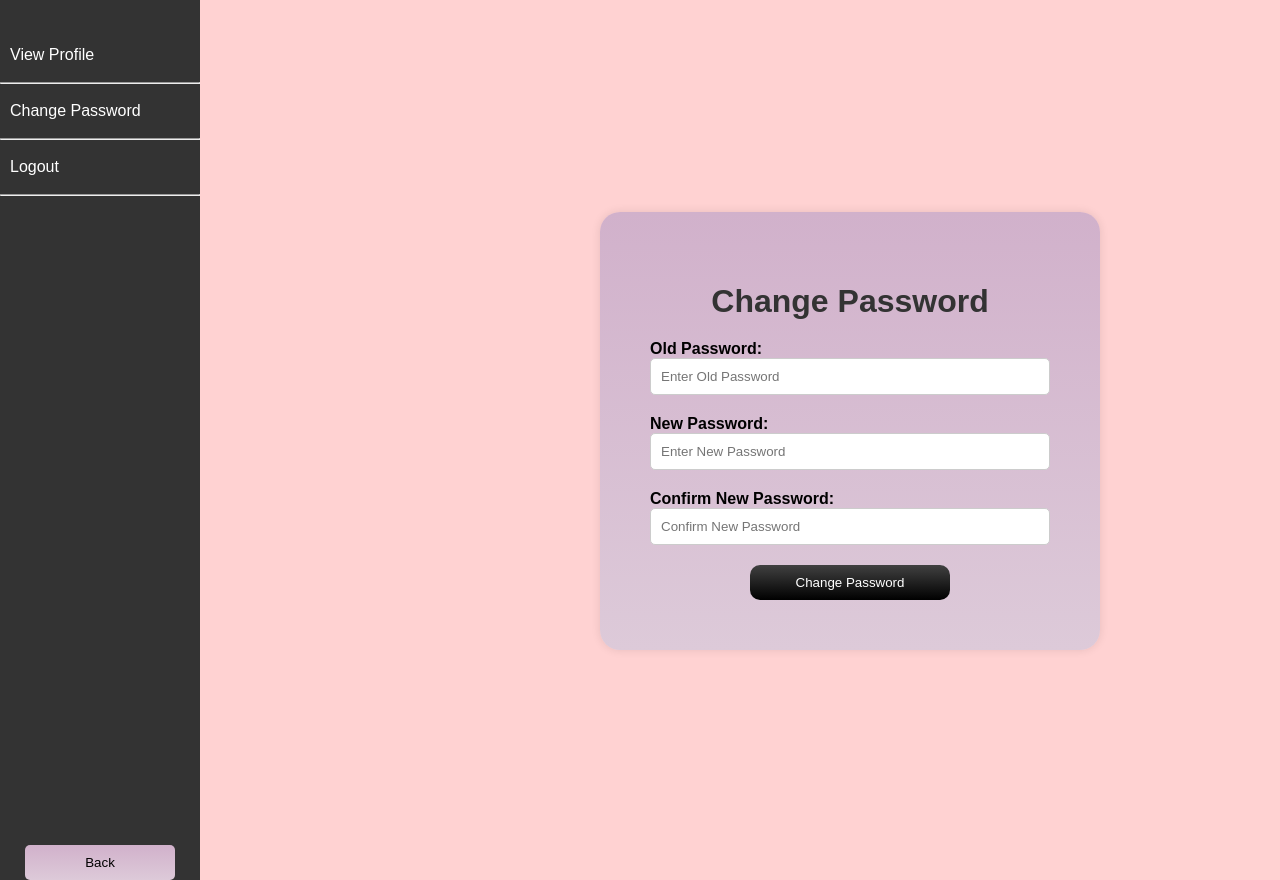
After one commit to selmanfariz18/asha_django, a Django app: page /change_password in a window 1280 px wide. The commit adds this page. Run offline with Django 5.2, Linux system fonts and the light colour scheme.

Commit message:
password reset done

```diff
--- /dev/null
+++ b/asha/ashaease/templates/change_password.html
@@ -0,0 +1,180 @@
+<!DOCTYPE html>
+<html lang="en">
+
+<head>
+    <meta charset="UTF-8">
+    <meta name="viewport" content="width=device-width, initial-scale=1.0">
+    <title>Change Password</title>
+    <style>
+        body {
+            font-family: Arial, sans-serif;
+            margin: 0;
+            padding: 0;
+            background: linear-gradient(to bottom, #ffd2d2, #ffd2d2);
+            /* Background gradient */
+            display: flex;
+            justify-content: center;
+            align-items: center;
+            height: 100vh;
+        }
+
+        .sidebar {
+            height: 100%;
+            width: 200px;
+            position: fixed;
+            top: 0;
+            left: 0;
+            background-color: #333;
+            padding-top: 20px;
+        }
+
+        .sidebar ul {
+            list-style-type: none;
+            padding: 0;
+        }
+
+        .sidebar li {
+            padding: 10px;
+        }
+
+        .sidebar a {
+            color: white;
+            text-decoration: none;
+        }
+
+        .sidebar {
+            margin-top: auto;
+            /* Push to bottom */
+        }
+
+        .back-button {
+            position: absolute;
+            bottom: 0;
+            width: 100%;
+            text-align: center;
+            margin-bottom: 20px;
+            /* Adjust as needed */
+        }
+
+        .back-button button {
+            padding: 10px 20px;
+            background: linear-gradient(to bottom, #D1B1CB, #DDCAD9);
+            color: black;
+            border: none;
+            border-radius: 5px;
+            cursor: pointer;
+            width: 150px;
+        }
+
+        .back-button button:hover {
+            background-color: white;
+        }
+
+        .container {
+            width: 400px;
+            margin: 50px auto;
+            margin-top: 0%;
+            margin-left: 600px;
+
+            padding: 50px;
+            background: linear-gradient(to bottom, #D1B1CB, #DDCAD9);
+            border-radius: 20px;
+            box-shadow: 0 0 10px rgba(0, 0, 0, 0.1);
+        }
+
+        h1 {
+            text-align: center;
+            margin-bottom: 20px;
+            color: #333;
+        }
+
+        .form-group {
+            margin-bottom: 20px;
+        }
+
+        label {
+            display: block;
+            font-weight: bold;
+        }
+
+        input[type="password"] {
+            width: 100%;
+            padding: 10px;
+            border: 1px solid #ccc;
+            border-radius: 5px;
+            box-sizing: border-box;
+        }
+
+        .btn button {
+            width: 50%;
+            padding: 10px;
+            background: linear-gradient(to bottom, #414141, #000000);
+            color: white;
+            border: none;
+            border-radius: 10px;
+            cursor: pointer;
+            margin-left: 100px;
+        }
+
+        .btn button:hover {
+            background-color: #0056b3;
+        }
+    </style>
+</head>
+
+<body>
+    <div class="sidebar">
+        <ul>
+            <li><a href="edit_profile">View Profile</a></li>
+            <hr class="separator">
+            <li><a href="change_password">Change Password</a></li>
+            <hr class="separator">
+            <li><a href="logout_user">Logout</a></li>
+            <hr class="separator">
+        </ul>
+        <div class="back-button">
+            <button>Back</button>
+        </div>
+
+
+        <div class="container">
+
+      <div>
+        <!--Alert area-->
+        <div class="form-group row">
+          {% for message in messages %}
+          <div class="alert alert-good" role="alert">
+            {{message}}
+          </div>
+          {% endfor %}
+        </div>
+        <!--Alert area ends-->
+      </div>
+            <h1>Change Password</h1>
+            <form method="post" action="change_password">
+                {% csrf_token %}
+                <div class="form-group">
+                    <label for="new-password">Old Password:</label>
+                    <input type="password" id="new-password" name="old_password" placeholder="Enter Old Password" required>
+                </div>
+                <div class="form-group">
+                    <label for="new-password">New Password:</label>
+                    <input type="password" id="new-password" name="new_password" placeholder="Enter New Password" required>
+                </div>
+                <div class="form-group">
+                    <label for="confirm-password">Confirm New Password:</label>
+                    <input type="password" id="confirm-password" name="confirm_new_password" placeholder="Confirm New Password" required>
+                </div>
+                <div class="btn">
+                    <button type="submit">Change Password</button>
+                </div>
+            </form>
+        </div>
+
+
+
+
+
+</body>
+
+</html>
--- a/asha/ashaease/templates/edit_profile.html
+++ b/asha/ashaease/templates/edit_profile.html
@@ -153,7 +153,7 @@
     <ul>
       <li><a href="setting.html">View Profile</a></li>
       <hr class="separator">
-      <li><a href="pass.html">Change Password</a></li>
+      <li><a href="change_password">Change Password</a></li>
       <hr class="separator">
       <li><a href="logout_user">Logout</a></li>
       <hr class="separator">
--- a/asha/ashaease/urls.py
+++ b/asha/ashaease/urls.py
@@ -8,4 +8,5 @@ urlpatterns = [
     path('home', views.home, name="home"),
     path('edit_profile', views.edit_profile, name="edit_profile"),
     path('logout_user', views.logout_user, name="logout_user"),
+    path('change_password', views.change_password, name="change_password"),
 ]
--- a/asha/ashaease/views.py
+++ b/asha/ashaease/views.py
@@ -4,6 +4,8 @@ from django.contrib import messages
 from django.contrib.auth import authenticate, login, logout
 from django.http import HttpResponse, HttpResponseRedirect
 from django.urls import reverse
+from django.contrib.auth import update_session_auth_hash
+from django.contrib.auth.hashers import make_password, check_password
 
 from ashaease.models import ProfileDetail
 
@@ -116,3 +118,31 @@ def logout_user(request):
 
 def home(request):
     return render(request, 'home.html')
+
+def change_password(request):
+    if request.method == 'POST':
+        old_password = request.POST.get('old_password')
+        new_password = request.POST.get('new_password')
+        confirm_new_password = request.POST.get('confirm_new_password')
+
+        if not request.user.is_authenticated:
+            return HttpResponse('Not logged in correctly!', status=401)
+
+        if not check_password(old_password, request.user.password):
+            messages.error(request, 'Your old password was entered incorrectly!')
+            return render(request, 'change_password.html')
+
+        if new_password != confirm_new_password:
+            messages.error(request, 'The two password fields didnt match.')
+            return render(request, 'change_password.html')
+
+        # If all is good, set new password and save the user model
+        request.user.password = make_password(new_password)
+        request.user.save()
+
+        # Updating session with the new password hash
+        update_session_auth_hash(request, request.user)
+        messages.success(request, 'Your password has been changed successfully!')
+        return redirect('home')
+
+    return render(request, 'change_password.html')
```
Also changed, not shown: asha/ashaease/templates/home.html (+13 -6 lines), asha/db.sqlite3.
